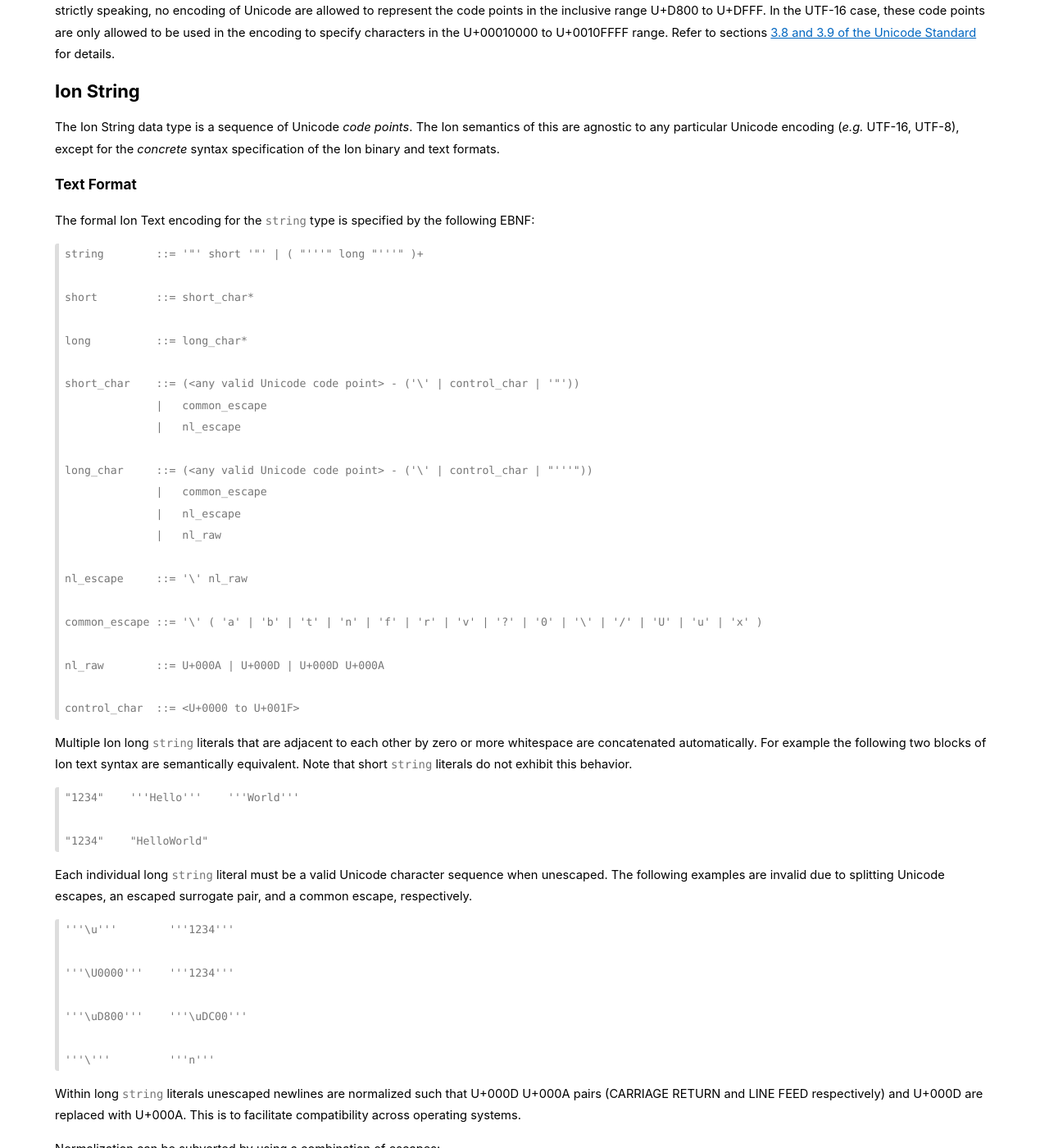
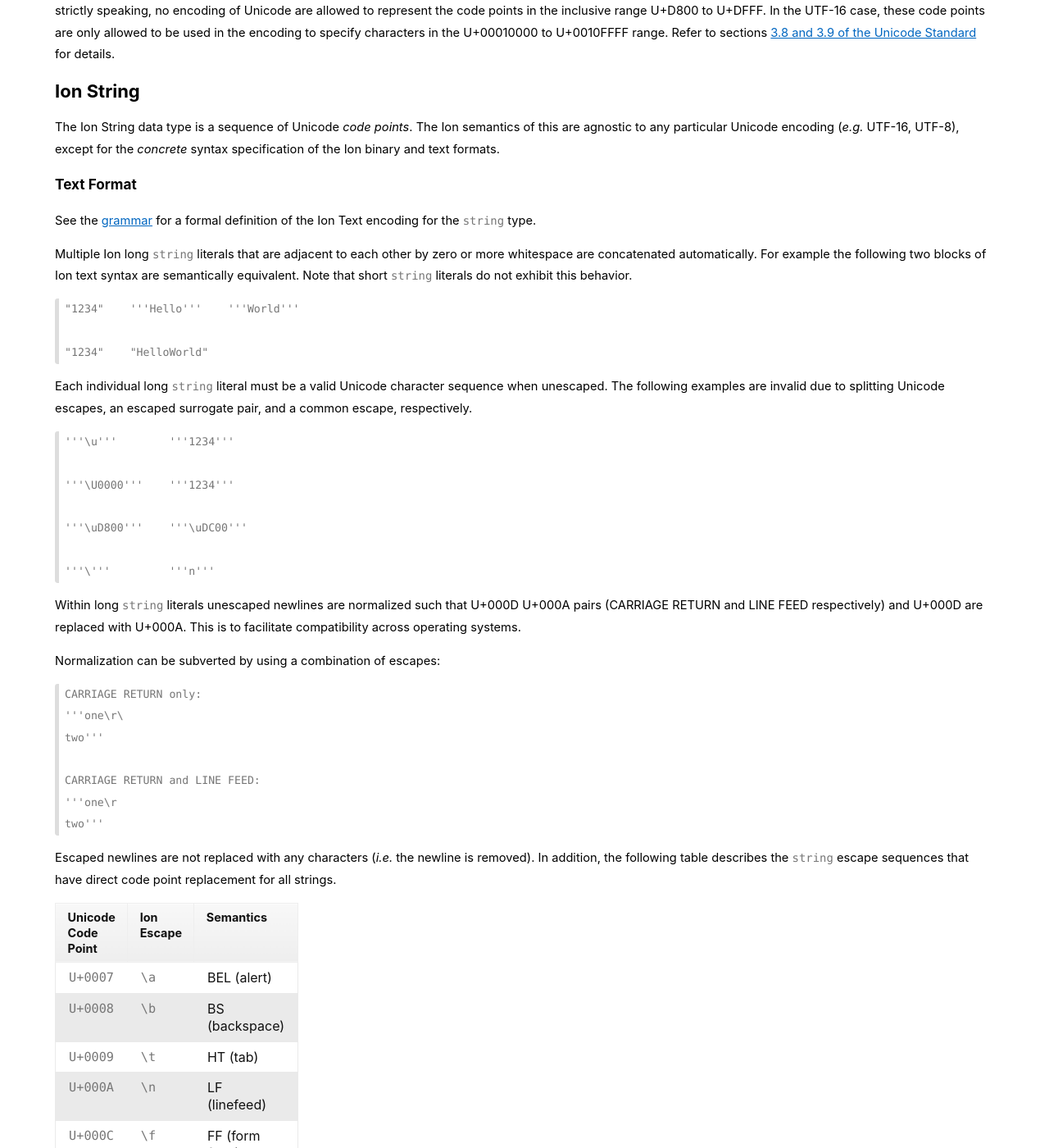
Before and after one commit to amazon-ion/ion-docs, a Jekyll site: the page built from stringclob.md, in a window 1280 px wide and 1400 px high, scrolled down 522 px. Shown: the whole window at 82% size. Built offline with Jekyll 4.4.1, drawn with Linux system fonts in a browser that asks for light colours; some of the changed text lies outside the part shown.

Commit message:
Unifying definiton of common escapes across strings and clobs by sepa… (#22)
* Unifying definiton of common escapes across strings and clobs by separating out Unicode escapes (#21)

* Dropping informal grammar in favor of links to formal grammar

````diff
--- a/stringclob.md
+++ b/stringclob.md
@@ -57,33 +57,8 @@ Ion binary and text formats.
 
 ### Text Format
 
-The formal Ion Text encoding for the `string` type is specified by the
-following EBNF:
-
-```
-string        ::= '"' short '"' | ( "'''" long "'''" )+
-
-short         ::= short_char*
-
-long          ::= long_char*
-
-short_char    ::= (<any valid Unicode code point> - ('\' | control_char | '"'))
-              |   common_escape
-              |   nl_escape
-
-long_char     ::= (<any valid Unicode code point> - ('\' | control_char | "'''"))
-              |   common_escape
-              |   nl_escape
-              |   nl_raw
-
-nl_escape     ::= '\' nl_raw
-
-common_escape ::= '\' ( 'a' | 'b' | 't' | 'n' | 'f' | 'r' | 'v' | '?' | '0' | '\' | '/' | 'U' | 'u' | 'x' )
-
-nl_raw        ::= U+000A | U+000D | U+000D U+000A
-
-control_char  ::= <U+0000 to U+001F>
-```
+See the [grammar](grammar/IonText.g4.txt) for a formal definition of the
+Ion Text encoding for the `string` type.
 
 Multiple Ion long `string` literals that are adjacent to each other by
 zero or more whitespace are concatenated automatically. For example the
@@ -128,9 +103,9 @@ CARRIAGE RETURN and LINE FEED:
 two'''
 ```
 
-The `nl_escape` is not replaced with any characters (_i.e._ the newline is
+Escaped newlines are not replaced with any characters (_i.e._ the newline is
 removed). In addition, the following table describes the `string` escape
-sequences that have direct code point replacement for both all strings.
+sequences that have direct code point replacement for all strings.
 
 <table>
 <thead>
@@ -272,29 +247,8 @@ octets and `string` is a sequence of Unicode code points.
 
 ### Text Format
 
-The formal Ion Text encoding for the `clob` type is specified by the
-following EBNF:
-
-```
-clob          ::= '{' '{' '"' short '"' | ( "'''" long "'''" )+ '}' '}'
-
-short         ::= short_char*
-
-long          ::= long_char*
-
-short_char    ::= <any printable ascii character or
-                   the new line (U+000A, U+000D, U+000D followed by U+000A)>
-              |   common_escape
-              |   nl_escape
-
-long_char     ::= <any printable ascii character>
-              |   common_escape
-              |   nl_escape
-
-nl_escape     ::= '\' U+000A | '\' U+000D | '\' U+000D U+000A
-
-common_escape ::= '\' ( 'a' | 'b' | 't' | 'n' | 'f' | 'r' | 'v' | '?' | '0' | '\' | '/' | 'x' )
-```
+See the [grammar](grammar/IonText.g4.txt) for a formal definition of the
+Ion Text encoding for the `clob` type.
 
 Similar to `string`, multiple long string literals within an Ion
 `clob`that are adjacent to each other by zero or more whitespace are
````
